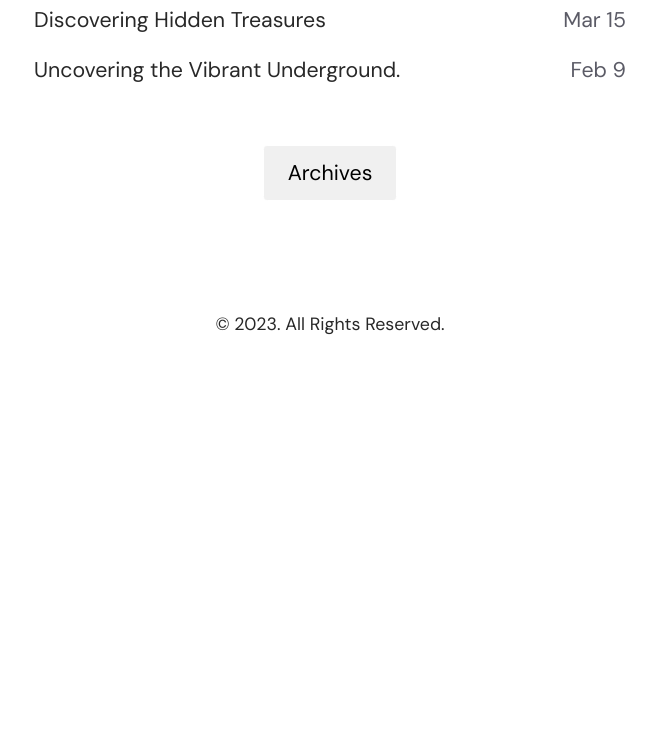
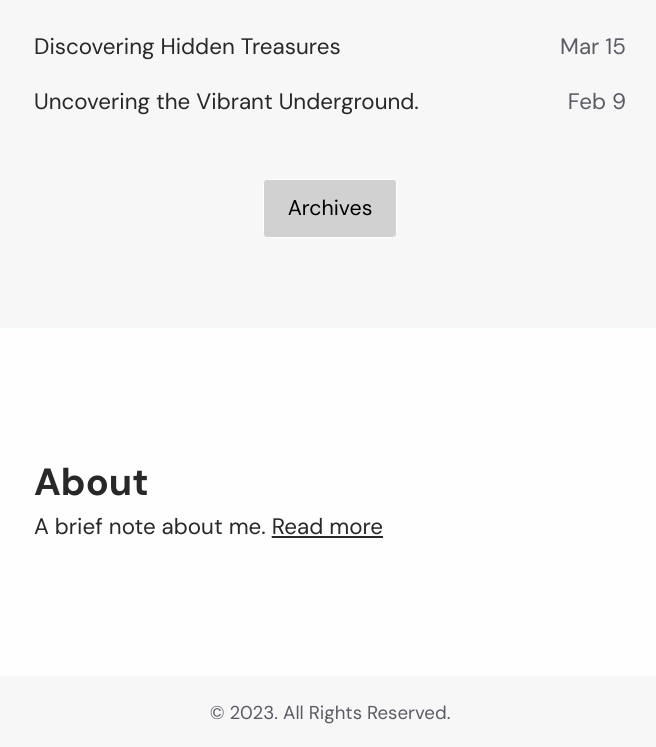
Before and after one commit to oguching/hej-12ty, an Eleventy site: page index.html in a window 1280 px wide. Shown: the part 521-1268 px from the top of the page, without its empty margins (310-966 px from the left). Before the commit the page ends 877 px from the top, so only its background shows below. Built offline with nearby package versions, Linux system fonts and the light colour scheme; Eleventy itself is replaced by a stand-in of ours; files that its build step writes are made by us from their sources.

Commit message:
add about me section on homepage

```diff
--- a/assets/css/style.css
+++ b/assets/css/style.css
@@ -26,17 +26,17 @@ html:focus-within {
   scroll-behavior: smooth;
 }
 
-
-
 :root {
-    --color-primary: #282828;
-    --color-secondary: #5b5b66;
-    --color-accent: #f4511c;
-    --color-secondary-light: #f0f0f0;
-    --font-family-sans-serif: "DM Sans", Inter, -apple-system, system-ui, Avenir, Helvetica, Arial, sans-serif;
-    --font-family-monospace: Consolas, Menlo, Monaco, Andale Mono WT, Andale Mono, Lucida Console, Lucida Sans Typewriter, DejaVu Sans Mono, Bitstream Vera Sans Mono, Liberation Mono, Nimbus Mono L, Courier New, Courier, monospace;
-    --font-size-base: 140%;
-  }
+  --color-body-bg: rgb(247 247 247);
+  --color-primary: rgb(40 40 40);
+  --color-secondary: rgb(91 91 102);
+  --color-secondary-light: rgb(240 240 240);
+  --color-light: rgb(252 255 255);
+  --color-accent: rgb(241, 38, 38);
+  --color-accent-complement: rgb(13, 59, 102);
+  --font-family-sans-serif: "DM Sans", system-ui, sans-serif;
+  --font-size-base: 140%;
+}
 
 a:not([class]) {
   text-decoration-skip-ink: auto;
@@ -49,13 +49,15 @@ a {
 
 a:hover {
   color: var(--color-accent);
+  text-decoration: none;
 }
 
 body {
+  background-color: var(--color-body-bg);
+  color: var(--color-primary);
   font-family: var(--font-family-sans-serif);
+  font-size: var(--font-size-base);
   line-height: 1.6;
-  color: var(--color-primary);
-  font-size: 1.333rem;
   min-height: 100vh;
   text-rendering: optimizeSpeed;
 }
@@ -66,30 +68,27 @@ body {
   h4,
   h5 {
     margin: 1.6rem 0 1.38rem;
-    font-family: "DM Sans", sans-serif;
+    font-family: var(--font-family-sans-serif);
     line-height: 1.3;
   }
 
   h1 {
-    font-size: 4.209rem;
+    font-size: 3.157rem;
     font-weight: 700;
   }
 
   h2 {
-    font-size: 3.157rem;
+    font-size: 2.369rem;
   }
 
   h3 {
-    font-size: 2.369rem;
+    font-size: 1.777rem;
   }
 
   h4 {
-    font-size: 1.777rem;
+    font-size: 1.333rem;
   }
 
-  h5 {
-    font-size: 1.333rem;
-  }
 
 img,
 picture {
@@ -112,7 +111,6 @@ select {
   }
 
   .container--header {
-    background-size: cover;
     padding: 12rem 0 0 0;
   }
 
@@ -122,7 +120,10 @@ select {
 
 
   .profile-pic {
+    border: 0.2rem solid var(--color-light);
     border-radius: 50%;
+    box-shadow: 0 2px 2px 0 rgba(0, 0, 0, 0.14),
+    0 3px 1px -2px rgba(0, 0, 0, 0.12), 0 1px 5px 0 rgba(0, 0, 0, 0.2);
     max-width: 150px;
     width: 100%;
     height: 100%;
@@ -148,9 +149,13 @@ select {
     flex: 0 0 auto;
   }
 
+  .muted {
+    color: var(--color-secondary);
+  }
+
   .btn-archives {
-    background-color: var(--color-secondary-light);
-    border: 0.015em solid #fff;
+    background-color: rgb(130, 130, 130, 0.325);
+    border: 0.015em solid var(--color-light);
     font-family: inherit;
     font-size: 1.333rem;
     padding: 0.615rem 1.455rem;
@@ -165,7 +170,7 @@ select {
   .btn-archives:hover {
     box-shadow: 0.15rem 0.15rem var(--color-accent);
     border: 0.015em solid var(--color-accent);
-    background-color: rgb(255, 255, 255);
+    background-color: var(--color-light);
   }
 
   .btn-container {
@@ -175,7 +180,37 @@ select {
     width: 100%;
   }
 
+  .about-section {
+    background-color: rgba(255, 255, 255, 90%);
+  padding: 8rem 0;
+  border-top: 2px solid var(--color-light);
+  border-bottom: 2px solid var(--color-light);
+  }
+
+  .about-section div h2 {
+    margin: 0;
+  }
+
+  .about-section a {
+    color: var(--color-primary);
+    text-decoration: underline;
+  }
+
+  .about-section a:hover {
+    color: var(--color-accent);
+  }
+
   .footer {
     text-align: center;
     padding: 1rem 0;
   }
+
+
+@media screen and (min-width: 485px) {
+  body {
+    line-height: 1.75;
+  }
+  h1 {
+    font-size: calc(4.209rem + 1.2vmin);
+  }
+}
--- a/index.html
+++ b/index.html
@@ -47,8 +47,15 @@
 
       </section>
 
+      <section class="about-section">
+        <div class="container">
+          <h2>About</h2>
+          <p>A brief note about me. <a href="#">Read more</a></p>
+        </div>
+      </section>
+
       <footer class="footer container">
-        <small>&copy; 2023. All Rights Reserved.</small>
+        <small class="muted">&copy; 2023. All Rights Reserved.</small>
       </footer>
 </body>
 </html>
```
Also changed, not shown: 2 other files.
